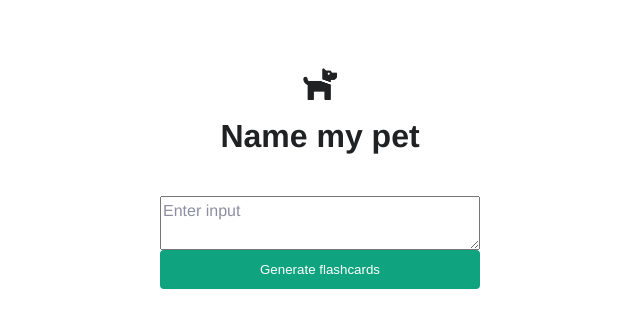
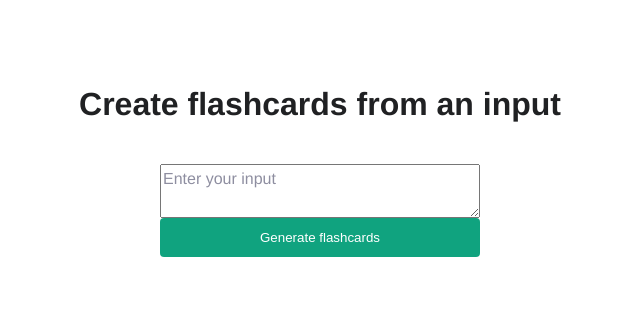
Before and after one commit to adityatadimeti/GenEd, a Next.js app: page / in a window 1280 px wide. Shown: the top 328 px of the page, without its empty margins (320-960 px from the left). Built offline with nearby package versions, Linux system fonts and the light colour scheme; a web font is replaced by a local one.

Commit message:
Prompting fixed, initial v1

```diff
--- a/pages/api/generate.js
+++ b/pages/api/generate.js
@@ -30,8 +30,10 @@ export default async function (req, res) {
       model: "text-davinci-003",
       prompt: generatePrompt(animal),
       temperature: 0.6,
+      max_tokens: 3000,
     });
-    res.status(200).json({ result: completion.data.choices[0].text });
+    console.log('output: ' + completion.data.choices[0].text)
+    res.status(200).json({ result: completion.data.choices[0].text, text_completion: completion.data });
   } catch(error) {
     // Consider adjusting the error handling logic for your use case
     if (error.response) {
@@ -50,7 +52,7 @@ export default async function (req, res) {
 
 function generatePrompt(input) {
 
-  return `Generate a set of 10 educational flashcards with questions and answers based on content solely from the input text. The intended audience is high school students.
+  return `Generate 10 educational flashcards with questions and answers based on content solely from the input text. Do not include information not explicitly included in the input. The intended audience is high school students.
    The flashcards should cover the key concepts and information in the input text in a concise and easy-to-understand manner. Here are two example flashcards:
 
   Front: What is the function of the mitochondria?
--- a/pages/index.js
+++ b/pages/index.js
@@ -4,7 +4,7 @@ import styles from "./index.module.css";
 
 export default function Home() {
   const [animalInput, setAnimalInput] = useState("");
-  const [result, setResult] = useState();
+  const [story, setStory] = useState("");
 
   async function onSubmit(event) {
     event.preventDefault();
@@ -18,13 +18,14 @@ export default function Home() {
       });
 
       const data = await response.json();
+      console.log(data);
       if (response.status !== 200) {
         throw data.error || new Error(`Request failed with status ${response.status}`);
       }
 
-      setResult(data.result);
+      setStory(data.result);
       setAnimalInput("");
-    } catch(error) {
+    } catch (error) {
       // Consider implementing your own error handling logic here
       console.error(error);
       alert(error.message);
@@ -35,23 +36,33 @@ export default function Home() {
     <div>
       <Head>
         <title>OpenAI Quickstart</title>
-        <link rel="icon" href="/dog.png" />
+
       </Head>
 
       <main className={styles.main}>
-        <img src="/dog.png" className={styles.icon} />
-        <h3>Name my pet</h3>
+
+        <h3>Create flashcards from an input</h3>
         <form onSubmit={onSubmit}>
           <textarea
             type="text"
             name="animal"
-            placeholder="Enter input"
+            wrap="soft"
+            placeholder="Enter your input"
             value={animalInput}
             onChange={(e) => setAnimalInput(e.target.value)}
           />
           <input type="submit" value="Generate flashcards" />
         </form>
-        <div className={styles.result}>{result}</div>
+        <div className={styles.result}>
+          {story.length > 0 ? (
+            <>
+              <h4>Generated flashcards</h4>
+              {story.split('\n').map((line, index) => (
+                <p key={index}>{line}</p>
+              ))}
+            </>
+          ) : null}
+        </div>
       </main>
     </div>
   );
```
